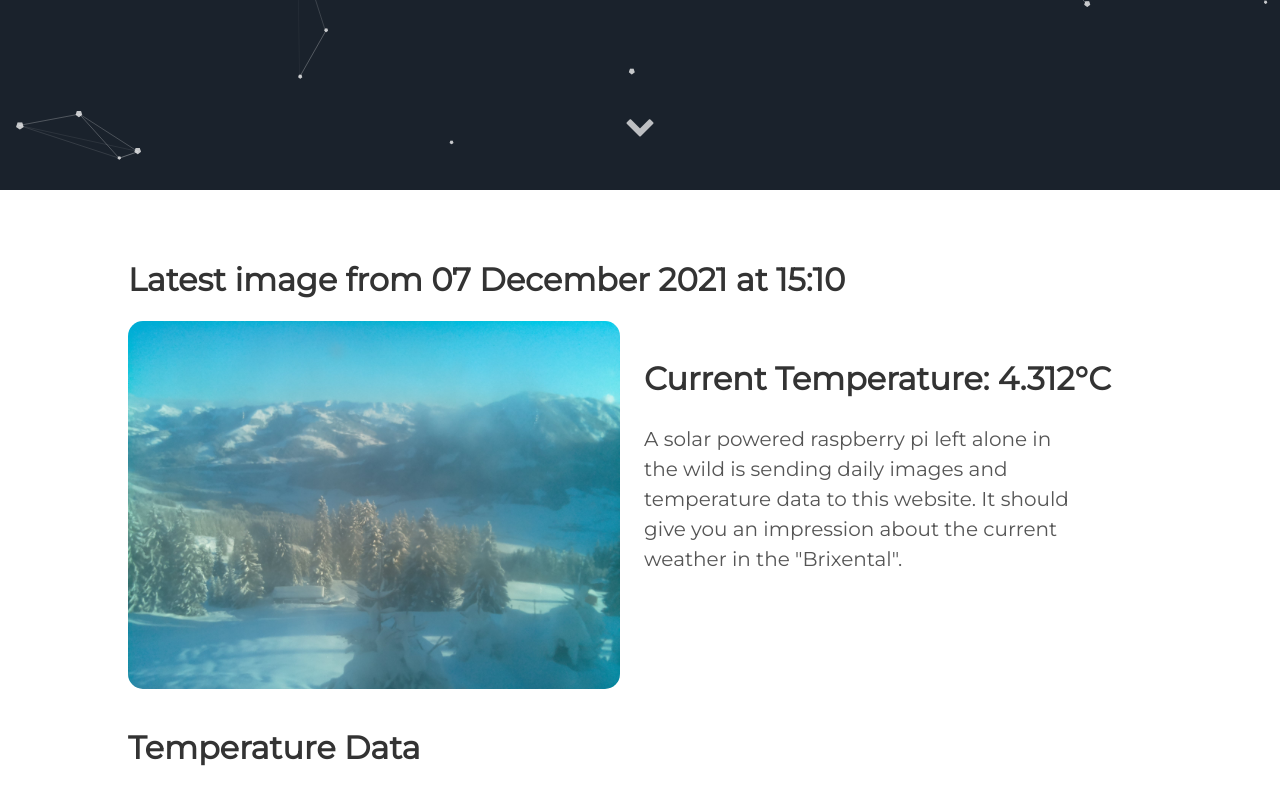
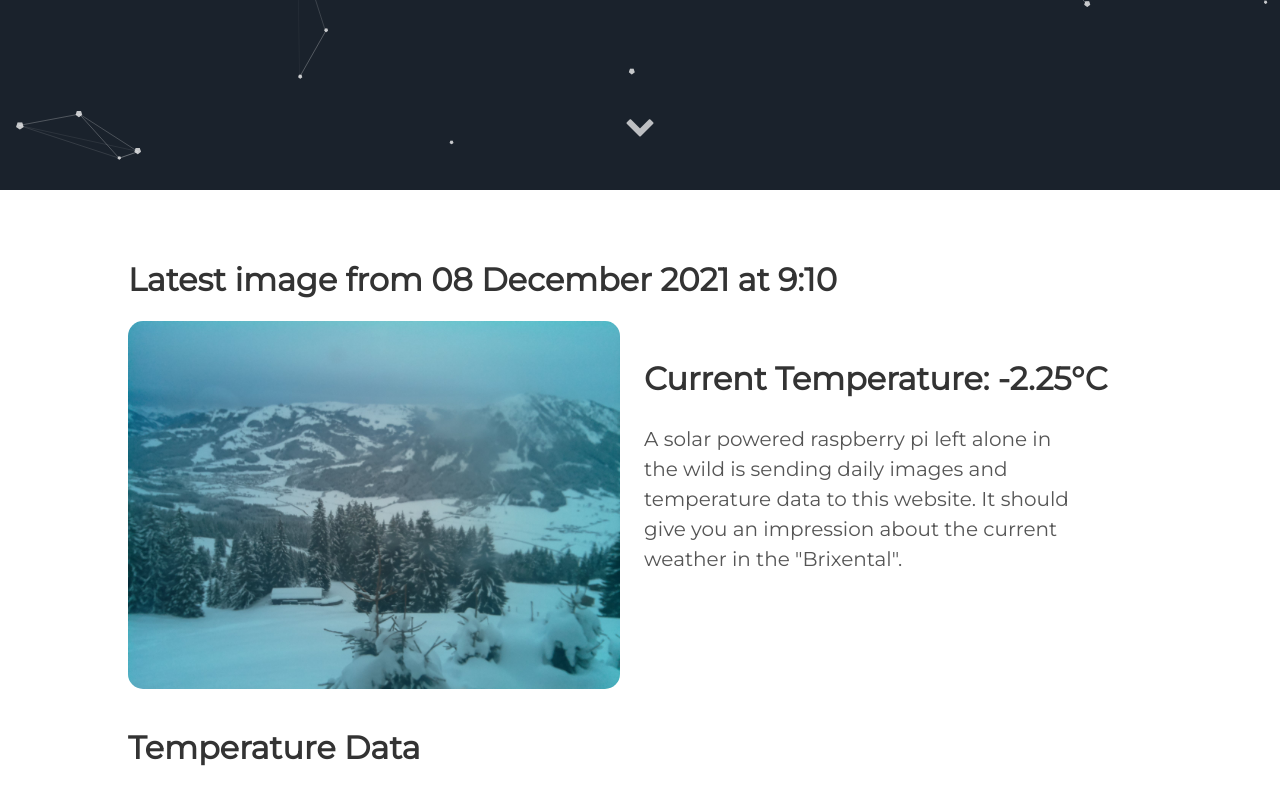
Before and after one commit to vektorious/vektorious.github.io, a Jekyll site: the page built from resources/huette.md, in a window 1280 px wide and 900 px high, scrolled down 710 px. Shown: the top 805 px of the window. Built offline with Jekyll 4.4.1, drawn with Linux system fonts in a browser that asks for light colours.

Commit message:
I'm a bot beep boop

```diff
--- a/resources/huette.md
+++ b/resources/huette.md
@@ -6,13 +6,13 @@ image: '/assets/img/'
 description: 'Live image from the Austrian alps'
 twitter_text: ' '
 ---
-## Latest image from 07 December 2021 at 15:10
+## Latest image from 08 December 2021 at  9:10
 <div class="huette">
   <div class="huette-image">
     <img src="{{ "/assets/img/huette.jpg" | prepend: site.baseurl }}">
   </div>
   <div class="huette-text">
-        <h2>Current Temperature: 4.312°C</h2>
+        <h2>Current Temperature: -2.25°C</h2>
         <p>A solar powered raspberry pi left alone in the wild is sending daily images and temperature data to this website. It should give you an impression about the current weather in the "Brixental".</p>
 
   </div>
```
Also changed, not shown: rpi-script/2021-12-08_090922.txt (renamed from rpi-script/2021-12-07_150918.txt, +6 -5 lines), rpi-script/huette.md (+2 -2 lines), assets/img/huette.jpg, assets/img/temp_plot.png, rpi-script/temp_plot.png, 1 other file.
